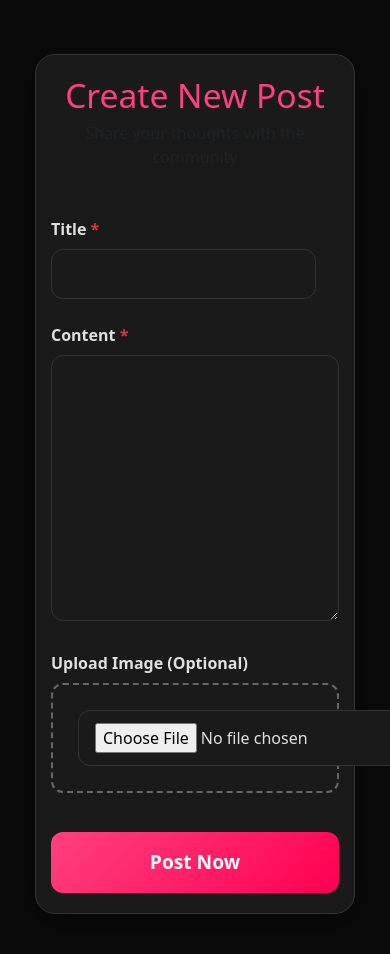
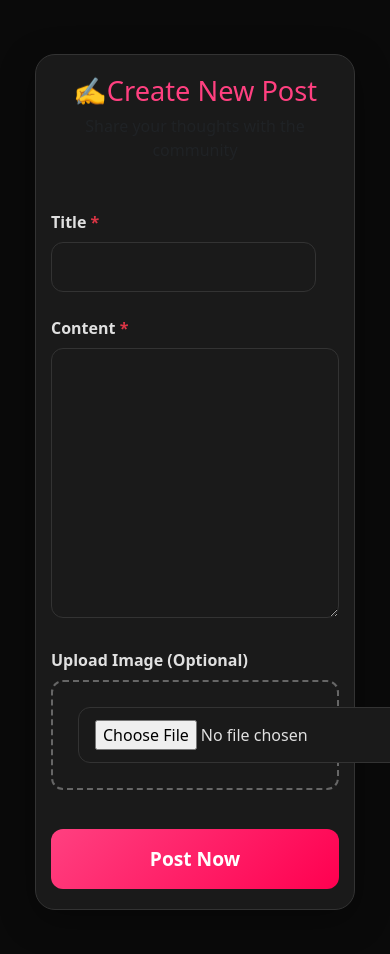
Before and after one commit to davidcelab-Abiola/django-blog, a Django app: page /post/new/ in a window 390 px wide; the page is wider, and only the part inside the window is pictured. Shown: the part 56-1010 px from the top of that part. Run offline with Django 5.2, Linux system fonts and the light colour scheme; a user stored in the database is signed in.

Commit message:
responsiveness

```diff
--- a/blog/static/blog/main.css
+++ b/blog/static/blog/main.css
@@ -321,3 +321,31 @@ body.light-mode .alert-info {
 .create-post-card textarea {
     width: 100%;
 }
+
+/* Better Create Post Alignment & Responsive */
+.create-post-card .mb-4 {
+    margin-bottom: 1.75rem;
+}
+
+.create-post-card label {
+    font-weight: 600;
+    margin-bottom: 8px;
+    display: block;
+}
+
+.create-post-card .form-control,
+.create-post-card textarea {
+    width: 100%;
+    padding: 14px 16px;
+}
+
+@media (max-width: 576px) {
+    .create-post-card {
+        padding: 20px 15px;
+        margin: 10px 8px;
+    }
+
+    .create-post-title {
+        font-size: 1.7rem;
+    }
+}
--- a/blog/templates/blog/post_form.html
+++ b/blog/templates/blog/post_form.html
@@ -6,26 +6,23 @@
     <div class="create-post-card">
 
         <div class="text-center mb-5">
-            <h2 class="create-post-title"> Create New Post</h2>
+            <h2 class="create-post-title">✍Create New Post</h2>
             <p class="text-muted">Share your thoughts with the community</p>
         </div>
 
         <form method="POST" enctype="multipart/form-data">
             {% csrf_token %}
 
-            <!-- Title -->
             <div class="mb-4">
                 <label class="form-label">Title <span class="text-danger">*</span></label>
                 {{ form.title }}
             </div>
 
-            <!-- Content -->
             <div class="mb-4">
                 <label class="form-label">Content <span class="text-danger">*</span></label>
                 {{ form.content }}
             </div>
 
-            <!-- Image Upload -->
             <div class="mb-4">
                 <label class="form-label">Upload Image (Optional)</label>
                 <div class="image-upload-area">
@@ -34,7 +31,7 @@
             </div>
 
             <button type="submit" class="btn btn-post w-100">
-                Post Now
+                 Post Now
             </button>
         </form>
 
```
